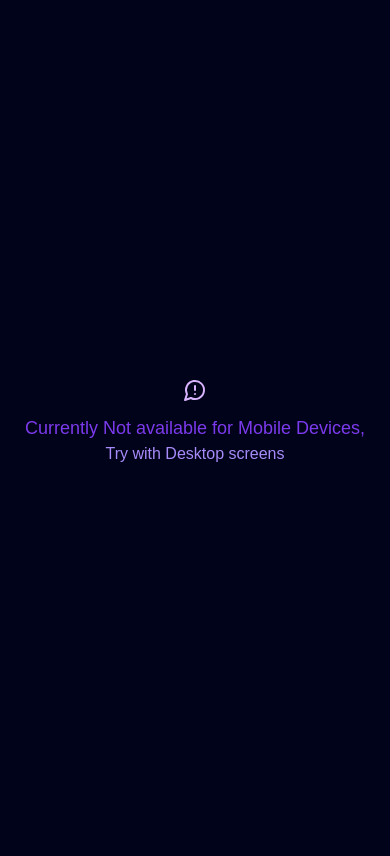
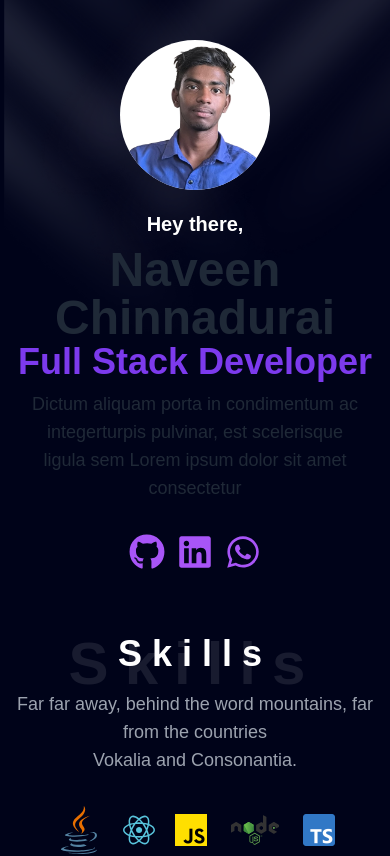
Before and after one commit to naveenchinnadurai/naveen-chinnadurai-portfolio, a Next.js app: page / in a window 390 px wide. Shown: the top 856 px of the page. Built offline with nearby package versions, Linux system fonts and the light colour scheme.

Commit message:
started working for mobile screens

```diff
--- a/src/app/(pages)/page.tsx
+++ b/src/app/(pages)/page.tsx
@@ -1,18 +1,18 @@
 "use client"
-import { Suspense, lazy, useEffect, useState } from "react";
 import { Button } from "@/components/ui/button";
 import { certifications, education, projects } from "@/lib/data";
-import { Calendar, ChevronsDown, MessageCircleWarning } from "lucide-react";
+import { Calendar, ChevronsDown } from "lucide-react";
 import Image from "next/image";
 import Link from "next/link";
+import { Suspense, lazy, useEffect, useState } from "react";
 import { FaGithub, FaLinkedin, FaWhatsapp } from "react-icons/fa";
 
 import me from '../../assets/me2.png';
 import spotlight from '../../assets/spotlight.png';
 
 import FadeInOnScroll from "@/components/animations/fadeIn";
+import Skills from "@/components/skills";
 import { handleOpenPdf } from "@/lib/utils";
-import Skills from "@/components/skills";
 
 // Lazy load components
 const Navbar = lazy(() => import("@/components/navbar"));
@@ -46,15 +46,15 @@ function App() {
         }
     };
 
-    if (isMobile) {
-        return (
-            <div className="flex flex-col justify-center items-center h-screen text-center p-5">
-                <MessageCircleWarning className="text-7xl text-purple-300 mb-3" />
-                <h2 className="text-lg text-violet-600">Currently Not available for Mobile Devices,</h2>
-                <h2 className="text-md text-violet-400">Try with Desktop screens</h2>
-            </div>
-        )
-    }
+    // if (isMobile) {
+    //     return (
+    //         <div className="flex flex-col justify-center items-center h-screen text-center p-5">
+    //             <MessageCircleWarning className="text-7xl text-purple-300 mb-3" />
+    //             <h2 className="text-lg text-violet-600">Currently Not available for Mobile Devices,</h2>
+    //             <h2 className="text-md text-violet-400">Try with Desktop screens</h2>
+    //         </div>
+    //     )
+    // }
 
     return (
         <Suspense fallback={
@@ -74,8 +74,11 @@ function App() {
                 {/* Navbar */}
                 <section className="text-gray-800 md:w-5/6 h-fit mx-auto z-50">
                     <Navbar onLinkClick={scrollToSection} />
-                    <div className="items-center grid grid-col-1 md:grid-cols-3 mx-auto py-36">
+                    <div className="items-center grid grid-col-1 md:grid-cols-3 mx-auto pt-10  md:py-36">
                         <div className="flex px-3 flex-col col-span-2 justify-center text-center rounded-sm lg:text-left">
+                            <FadeInOnScroll duration={0.8} direction="top" className="md:hidden mx-auto mb-5 flex relative items-center justify-center h-fit w-fit">
+                                <Image src={me} alt="My Image" className=" bg-white rounded-full mx-auto" width={150} height={200} />
+                            </FadeInOnScroll>
                             <FadeInOnScroll direction="bottom">
                                 <p className="text-xl text-white font-bold">Hey there,</p>
                             </FadeInOnScroll>
@@ -83,22 +86,22 @@ function App() {
                                 <h1 className="text-5xl font-bold leading-none sm:text-7xl mt-2"> Naveen Chinnadurai</h1>
                             </FadeInOnScroll>
                             <FadeInOnScroll direction="bottom" duration={1}>
-                                <span className="text-violet-600 text-5xl font-extrabold mt-2"> Full Stack Developer</span>
+                                <span className="text-violet-600 text-4xl md:text-5xl font-extrabold mt-2"> Full Stack Developer</span>
                             </FadeInOnScroll>
                             <FadeInOnScroll direction="bottom" duration={1.2}>
                                 <p className="mt-2 mb-8 text-lg">Dictum aliquam porta in condimentum ac integer
                                     <br className="hidden md:inline lg:hidden" />turpis pulvinar, est scelerisque <br /> ligula sem Lorem ipsum dolor sit amet consectetur
                                 </p>
                             </FadeInOnScroll>
-                            <div className="flex items-center sm:space-x-4 justify-center lg:justify-start gap-2">
+                            <div className="flex items-center sm:space-x-4 justify-center lg:justify-start gap-3">
                                 <FadeInOnScroll direction="left" duration={1.2}>
-                                    <Link href="https:github.com/naveenchinnadurai" className="cursor-pointer"><FaGithub className="text-4xl" /></Link>
+                                    <Link href="https:github.com/naveenchinnadurai" className="cursor-pointer"><FaGithub className="text-4xl text-purple-500" /></Link>
                                 </FadeInOnScroll>
                                 <FadeInOnScroll direction="left" duration={1.2}>
-                                    <Link href="https:linkedin.com/in/naveenchinnadurai" className="cursor-pointer"><FaLinkedin className="text-4xl" /></Link>
+                                    <Link href="https:linkedin.com/in/naveenchinnadurai" className="cursor-pointer"><FaLinkedin className="text-4xl  text-purple-500" /></Link>
                                 </FadeInOnScroll>
                                 <FadeInOnScroll direction="left" duration={1.2}>
-                                    <Link href="https:wa.me/+918098150750" className="cursor-pointer"><FaWhatsapp className="text-4xl" /></Link>
+                                    <Link href="https:wa.me/+918098150750" className="cursor-pointer"><FaWhatsapp className="text-4xl  text-purple-500" /></Link>
                                 </FadeInOnScroll>
                             </div>
                         </div>
--- a/src/components/coding.tsx
+++ b/src/components/coding.tsx
@@ -1,9 +1,9 @@
 "use client";
-import { FaStar, FaMedal, FaCheckCircle, FaExternalLinkAlt } from "react-icons/fa";
+import Image from "next/image";
+import Link from "next/link";
+import { FaCheckCircle, FaExternalLinkAlt, FaMedal } from "react-icons/fa";
 import hackerRankLogo from '../assets/logo/hackerRank.svg';
 import leetcodeLogo from '../assets/logo/leetcode.png';
-import Link from "next/link";
-import Image from "next/image";
 import FadeInOnScroll from "./animations/fadeIn";
 
 const platforms = [
--- a/src/components/navbar.tsx
+++ b/src/components/navbar.tsx
@@ -1,8 +1,8 @@
 "use client";
-import React, { useEffect, useState } from "react";
+import { handleOpenPdf } from "@/lib/utils";
+import { useEffect, useState } from "react";
+import { MdOutlineFileDownload as Download } from "react-icons/md";
 import { Button } from "./ui/button";
-import { MdOutlineFileDownload as Download } from "react-icons/md";
-import { handleOpenPdf } from "@/lib/utils";
 
 function Navbar({ onLinkClick }: { onLinkClick: (id: string) => void }) {
   const [isSticky, setIsSticky] = useState(false);
@@ -24,7 +24,7 @@ function Navbar({ onLinkClick }: { onLinkClick: (id: string) => void }) {
 
   return (
     <nav
-      className={`bg-gray-800/80 flex items-center justify-between gap-7 px-12 py-3 mt-7 rounded-2xl text-white shadow-md w-fit mx-auto transition-all duration-300 z-50 ${isSticky ? "fixed top-5 left-0 right-0 transform -translate-y-1/2" : ""
+      className={`bg-gray-800/80 hidden md:flex items-center justify-between gap-7 px-12 py-3 mt-7 rounded-2xl text-white shadow-md w-fit mx-auto transition-all duration-300 z-50 ${isSticky ? "fixed top-5 left-0 right-0 transform -translate-y-1/2" : ""
         }`}
     >
       <ul className="hidden sm:flex space-x-6 text-lg font-medium">
@@ -35,7 +35,7 @@ function Navbar({ onLinkClick }: { onLinkClick: (id: string) => void }) {
         <li className="hover:text-gray-300 cursor-pointer" onClick={() => onLinkClick('contact')}>Contact</li>
       </ul>
 
-      <Button onClick={() => handleOpenPdf()} className="rounded-xl px-6 py-2 bg-purple-950 cursor-pointer flex gap-1 items-center">
+      <Button onClick={() => handleOpenPdf()} className="flex rounded-xl px-6 py-2 bg-purple-950 cursor-pointer gap-1 items-center">
         <Download className="text-2xl" />
         Resume
       </Button>
--- a/src/components/skills.tsx
+++ b/src/components/skills.tsx
@@ -48,12 +48,12 @@ function Skills() {
                     </FadeInOnScroll>
                 </h2>
                 <FadeInOnScroll direction="bottom">
-                    <p className="text-gray-400 text-lg">
+                    <p className="text-gray-400 text-lg mt-10 md:mt-0">
                         Far far away, behind the word mountains, far from the countries <br /> Vokalia and Consonantia.
                     </p>
                 </FadeInOnScroll>
             </div>
-            <div className="flex gap-5 md:gap-8 justify-center items-center  md:w-4/5 mx-auto flex-wrap">
+            <div className="flex gap-5 md:gap-8 justify-center items-center  w-5/6 md:w-4/5 mx-auto flex-wrap">
                 {
                     skills.map((skill, index) => (
                         <FadeInOnScroll key={index} direction="left" duration={(index % 5) / 4 + 0.35}>
```
Also changed, not shown: src/components/contact.tsx (+4 -5 lines), src/components/projectCard.tsx (+14 -19 lines).
